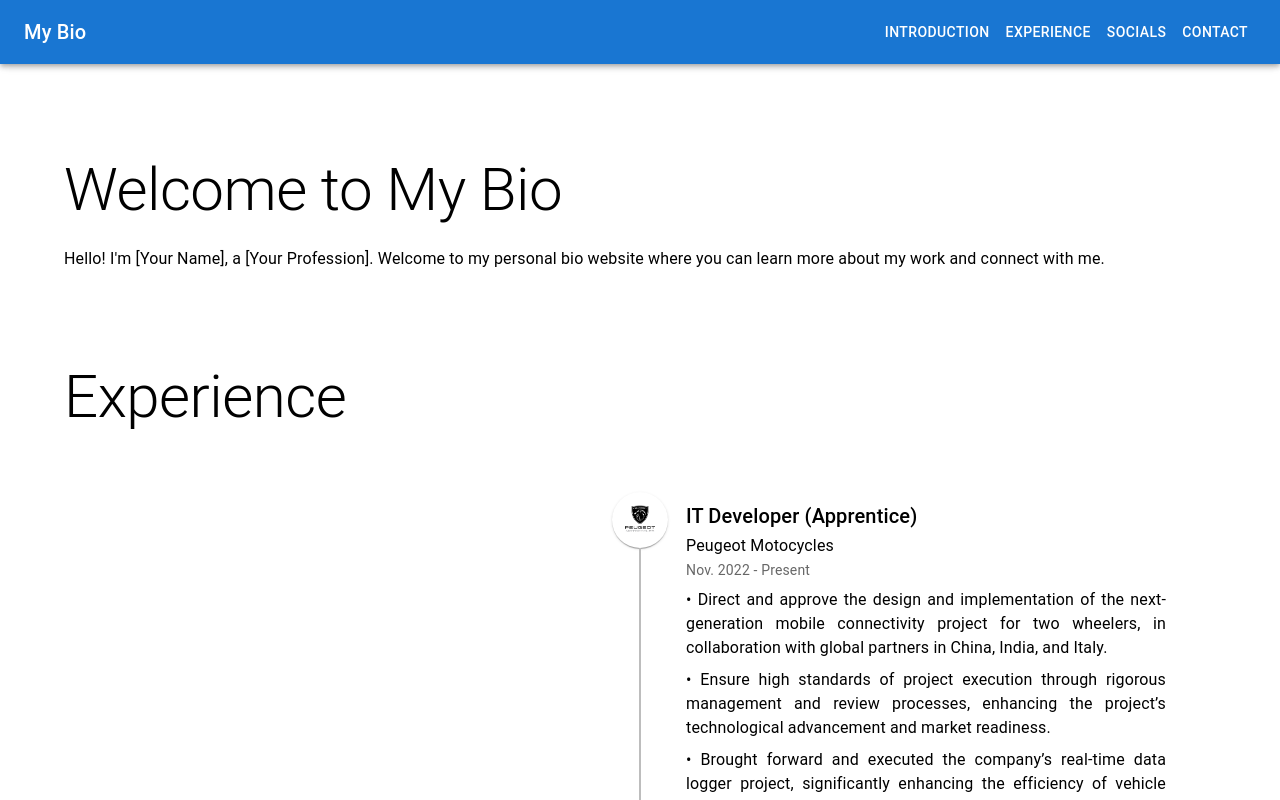
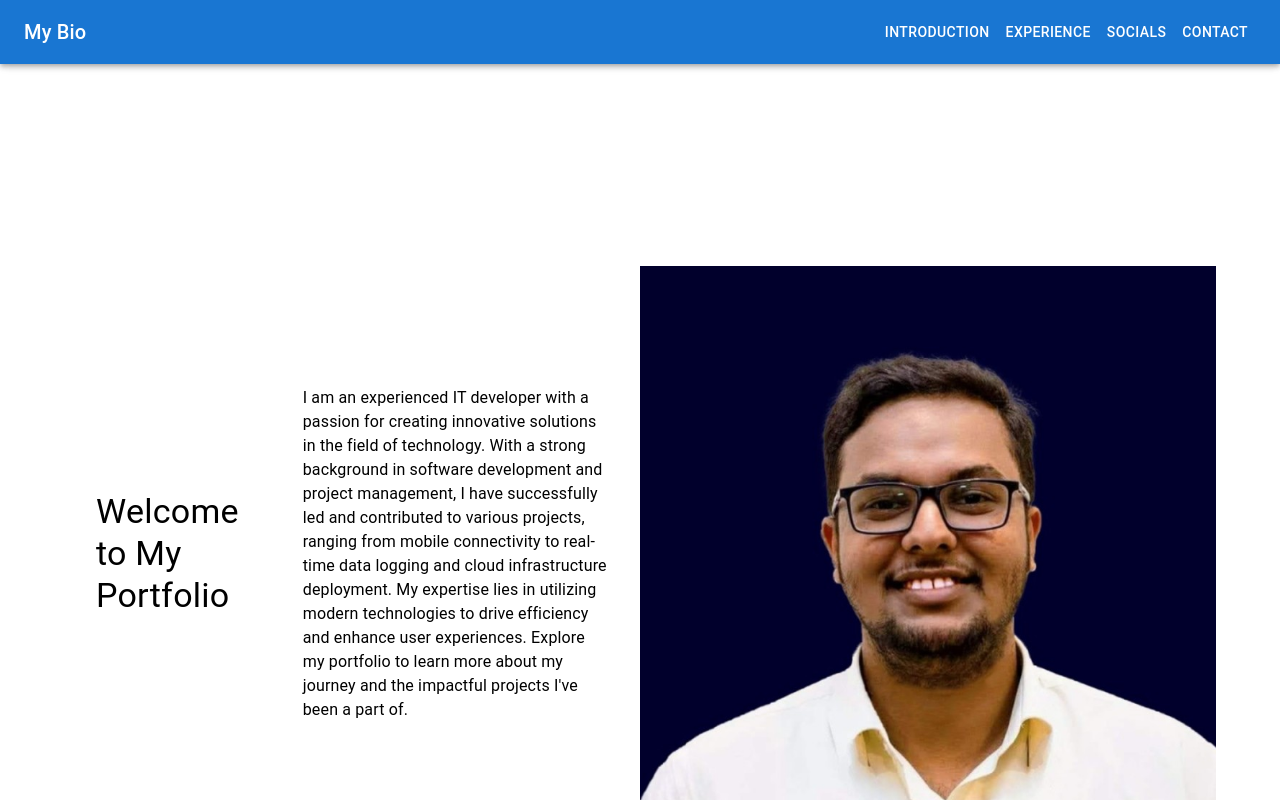
Before and after one commit to isuru117/portfolio, a React (Create React App) app: page / in a window 1280 px wide. Shown: the top 800 px of the page. Built offline with nearby package versions, Linux system fonts and the light colour scheme.

Commit message:
update introduction content

```diff
--- a/src/components/Introduction/Introduction.tsx
+++ b/src/components/Introduction/Introduction.tsx
@@ -1,15 +1,25 @@
 import React from 'react';
-import { Container, Typography } from '@mui/material';
+import { Box, Container, Typography } from '@mui/material';
+import myImage from '../../assets/images/isuru.jpg';
 
 const Introduction: React.FC = () => {
     return (
-        <Container id="introduction">
-            <Typography variant="h2" gutterBottom>
-                Welcome to My Bio
-            </Typography>
-            <Typography variant="body1">
-                Hello! I'm [Your Name], a [Your Profession]. Welcome to my personal bio website where you can learn more about my work and connect with me.
-            </Typography>
+        <Container sx={{ height: '100vh', display: 'flex', alignItems: 'center' }}>
+            <Box sx={{ flex: 1, display: 'flex', justifyContent: 'center', alignItems: 'center' }}>
+                <Typography variant="h4" component="h1" sx={{ textAlign: 'left', padding: 4 }}>
+                    Welcome to My Portfolio
+                </Typography>
+                <Typography variant="body1" component="p" sx={{ textAlign: 'left', padding: 4 }}>
+                    I am an experienced IT developer with a passion for creating innovative solutions in the field of technology.
+                    With a strong background in software development and project management, I have successfully led and contributed
+                    to various projects, ranging from mobile connectivity to real-time data logging and cloud infrastructure deployment.
+                    My expertise lies in utilizing modern technologies to drive efficiency and enhance user experiences. Explore my
+                    portfolio to learn more about my journey and the impactful projects I've been a part of.
+                </Typography>
+            </Box>
+            <Box sx={{ flex: 1, display: 'flex', justifyContent: 'center', alignItems: 'center' }}>
+                <img src={myImage} alt="Introduction" style={{ maxWidth: '100%', height: 'auto' }} />
+            </Box>
         </Container>
     );
 };
```
Also changed, not shown: src/assets/images/isuru.jpg (added).
